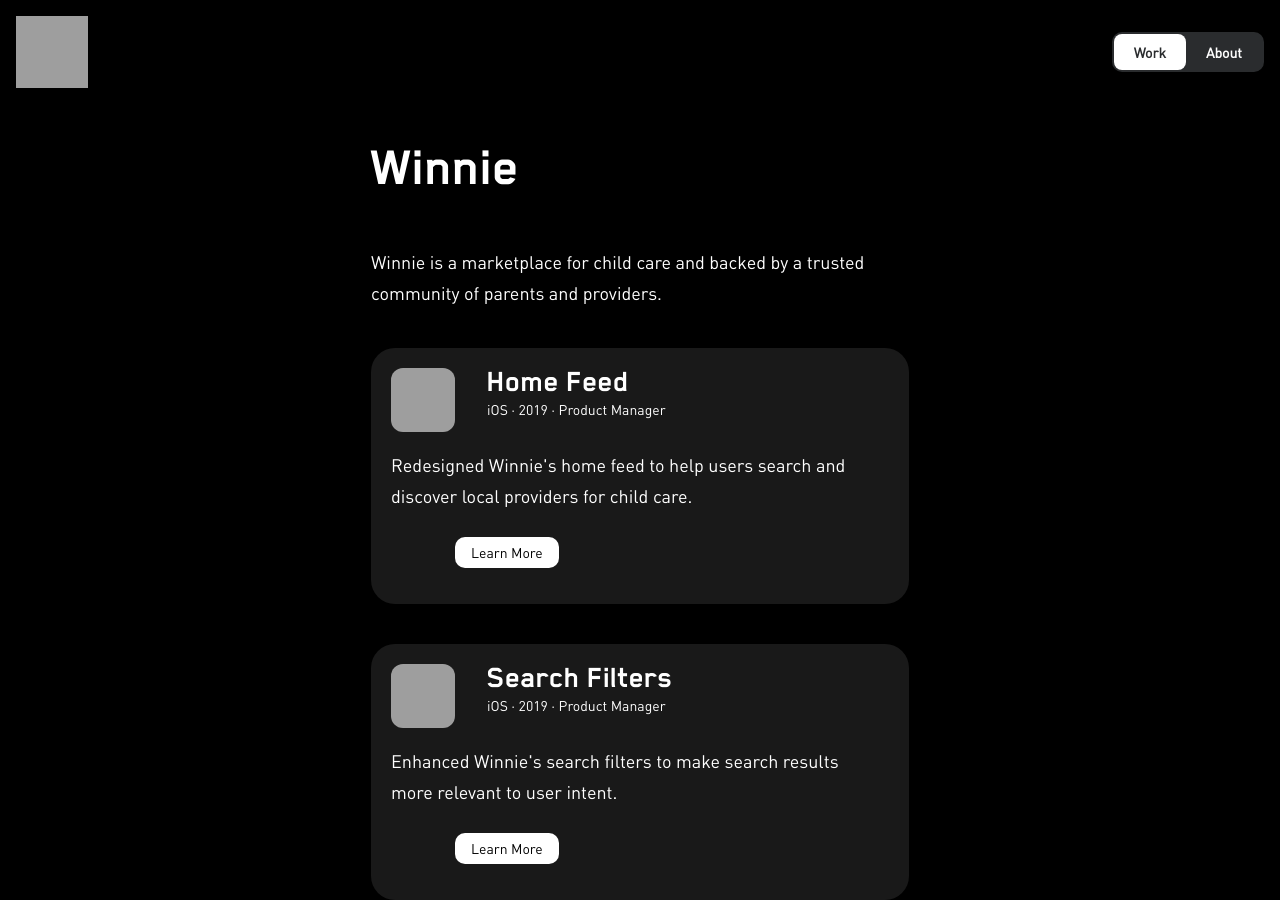
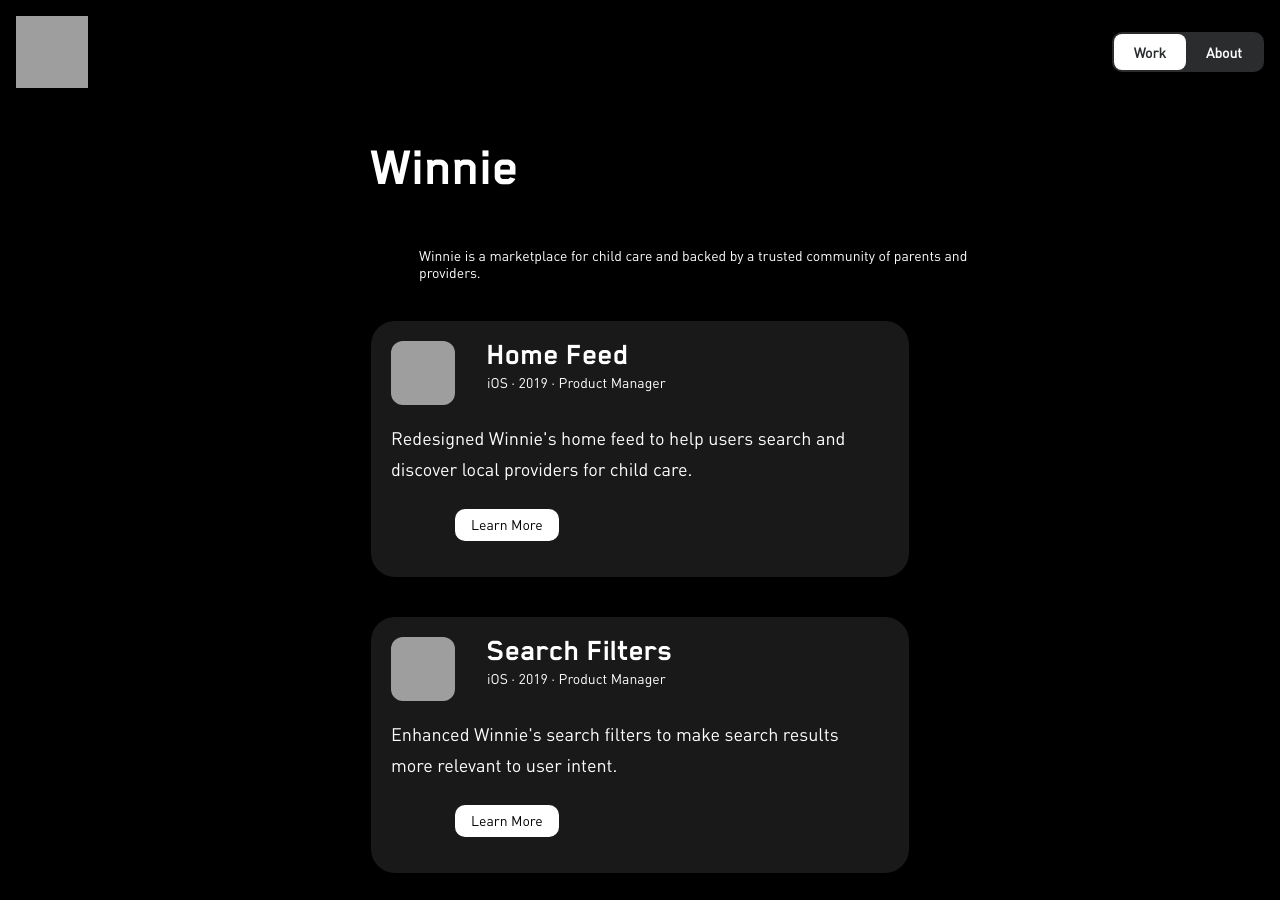
Before and after one commit to jotd/jotd-portfolio, a Jekyll site: the page work/index.html, which Jekyll copies as it is, in a window 1280 px wide and 900 px high. Built offline with Jekyll 4.4.1, drawn with Linux system fonts in a browser that asks for light colours; grey boxes are pictures that could not be loaded.

Commit message:
Update index.html

```diff
--- a/work/index.html
+++ b/work/index.html
@@ -41,7 +41,7 @@
     <div class="content-home">
       <div id="margin-below-header">
         <h1 class="header-work">Winnie</h1>
-        <p id="margin-below-sentence" class="text-body">
+        <p id="margin-below-sentence" class="work-metadata">
           Winnie is a marketplace for child care and backed by a trusted community
           of parents and providers.
         </p>
```
